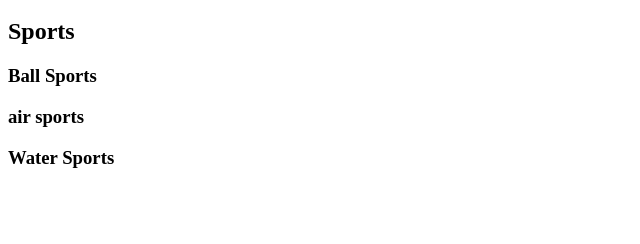
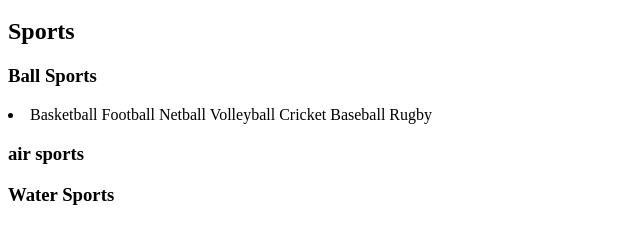
Before and after one commit to jl10093/mypage, a plain HTML site: page index.html in a window 1280 px wide. Shown: the part 48-292 px from the top of the page, without its empty margins (0-640 px from the left). Drawn offline with Linux system fonts and the light colour scheme.

Commit message:
Update index.html

```diff
--- a/index.html
+++ b/index.html
@@ -9,6 +9,13 @@
     <h2> Sports </h2>
 
             <h3> Ball Sports </h3>
+            <li> Basketball
+            Football
+            Netball
+            Volleyball
+            Cricket
+            Baseball
+            Rugby</li>
 
 
             <h3> air sports </h3>
```
